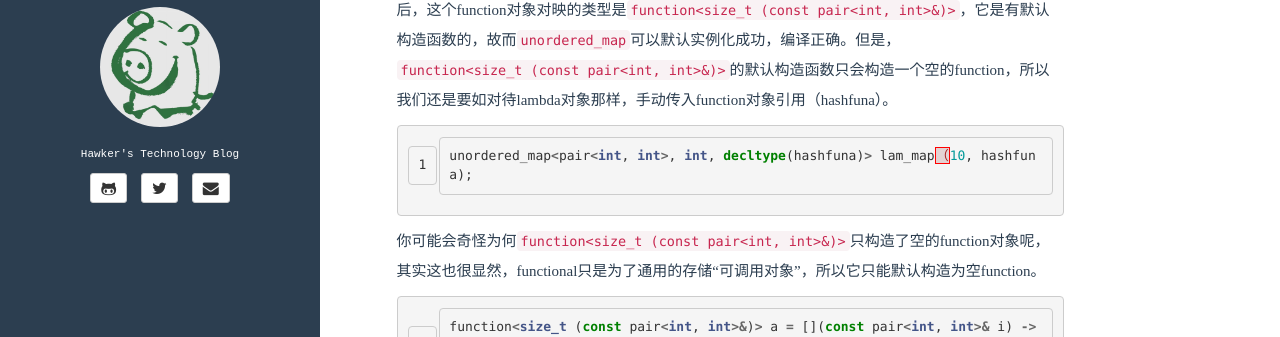
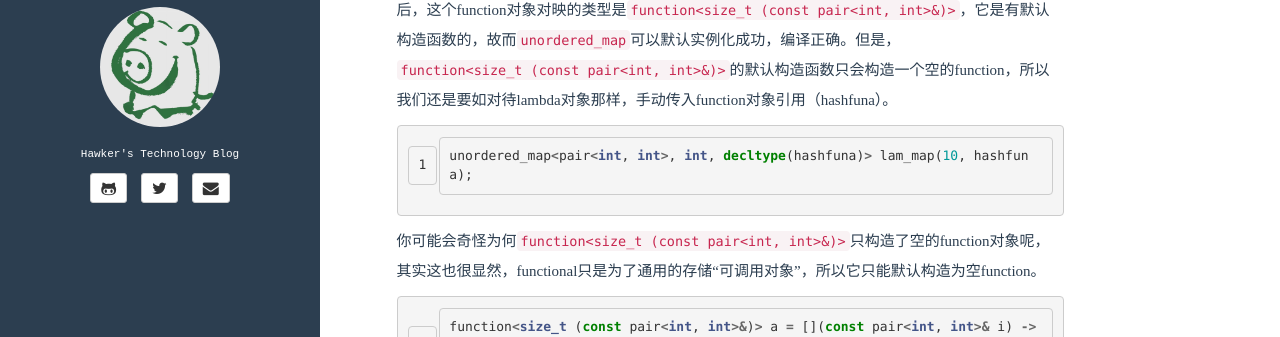
Before and after one commit to hawkxiang/hawkxiang.github.io, a Jekyll site: the page built from _posts/2016.04-05/2016-04-05-unorderedmap-pair-lambda.md, in a window 1280 px wide and 900 px high, scrolled down 1988 px. Shown: the part 121-458 px from the top of the window. Built offline with Jekyll 4.4.1, drawn with Linux system fonts in a browser that asks for light colours; comment, search, counter and statistics services are not loaded.

```diff
--- a/_posts/2016.04-05/2016-04-05-unorderedmap-pair-lambda.md
+++ b/_posts/2016.04-05/2016-04-05-unorderedmap-pair-lambda.md
@@ -75,7 +75,7 @@ int main() {
 可以发现，此时编译一切正常，但执行时报错。这是为什么呢？其实结合上面的解释，结论也很显然了。编译出错是因为我们指定的模版Hash类型，无法默认构造实例；但是用function保存lambda表达式后，这个function对象对映的类型是`function<size_t (const pair<int, int>&)>`，它是有默认构造函数的，故而`unordered_map`可以默认实例化成功，编译正确。但是，`function<size_t (const pair<int, int>&)>`的默认构造函数只会构造一个空的function，所以我们还是要如对待lambda对象那样，手动传入function对象引用（hashfuna）。
 
 {% highlight C++ linenos%}
-unordered_map<pair<int, int>, int, decltype(hashfuna)> lam_map（10, hashfuna);
+unordered_map<pair<int, int>, int, decltype(hashfuna)> lam_map(10, hashfuna);
 {% endhighlight %}
 你可能会奇怪为何`function<size_t (const pair<int, int>&)>`只构造了空的function对象呢，其实这也很显然，functional只是为了通用的存储“可调用对象”，所以它只能默认构造为空function。
 
```
